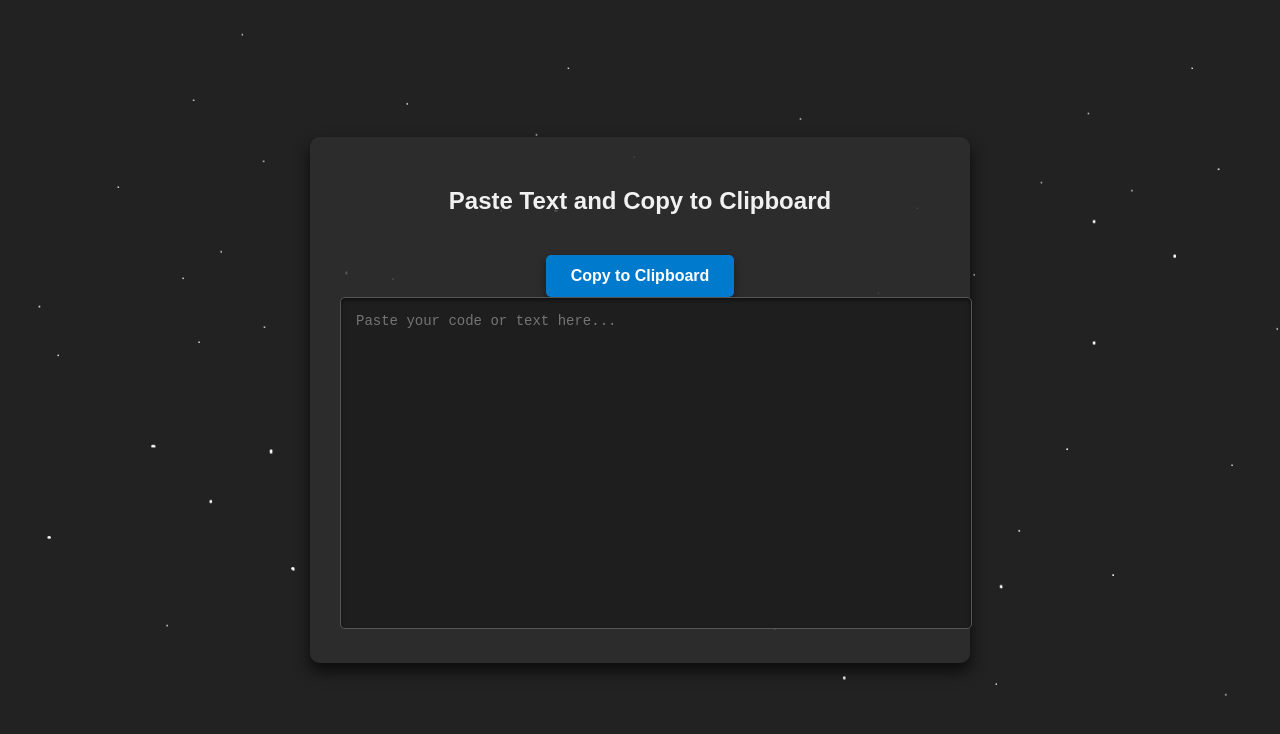
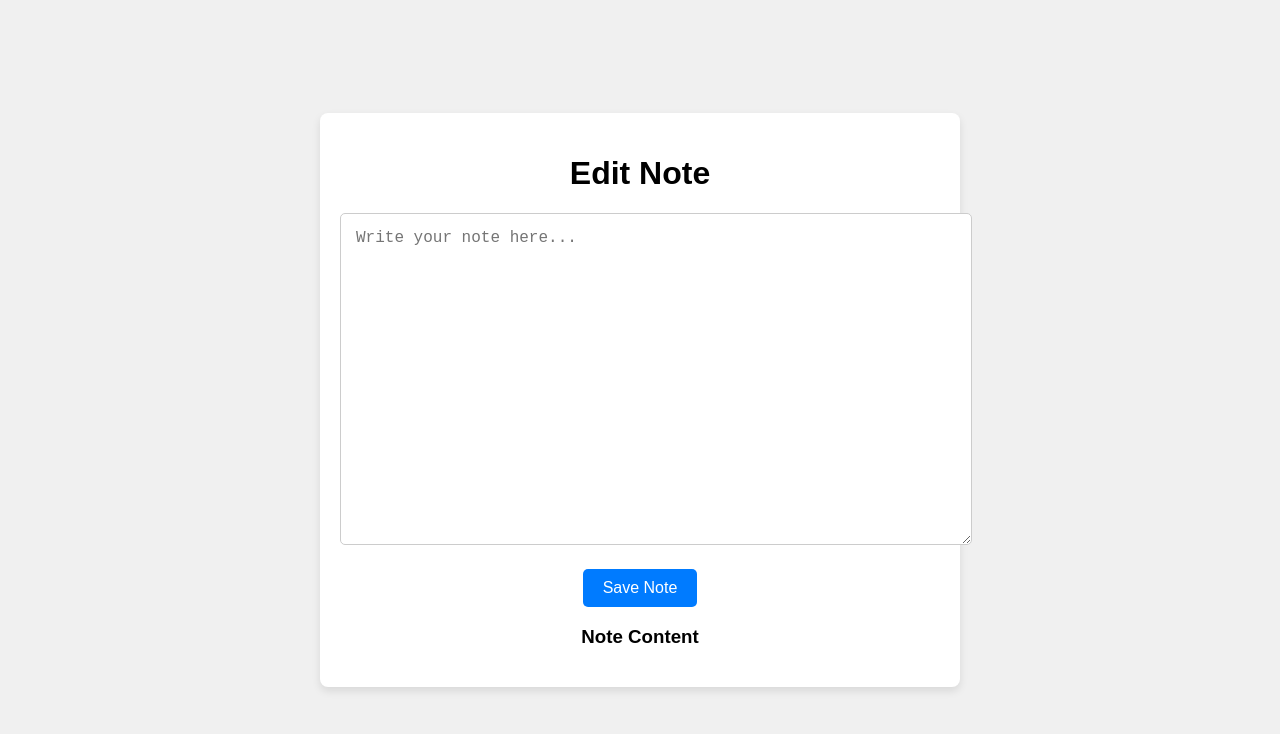
Before and after one commit to Ruben-Popovici/Rovan, a plain HTML site: page index.html in a window 1280 px wide. Drawn offline with Linux system fonts and the light colour scheme; no server answers.

Commit message:
Update index.html

```diff
--- a/index.html
+++ b/index.html
@@ -3,103 +3,101 @@
 <head>
   <meta charset="UTF-8">
   <meta name="viewport" content="width=device-width, initial-scale=1.0">
-  <title>Paste Text and Copy to Clipboard (Custom Background)</title>
+  <title>Edit Note</title>
   <style>
-    /* Base styles for body with custom background */
     body {
       font-family: Arial, sans-serif;
       display: flex;
+      justify-content: center;
       align-items: center;
-      justify-content: center;
-      min-height: 100vh;
+      height: 100vh;
       margin: 0;
-      background: url('Sin título.png') no-repeat center center fixed; /* Use the uploaded image as background */
-      background-size: cover; /* Cover the entire page */
-      color: #f1f1f1;
-      overflow: hidden;
+      background: #f0f0f0;
     }
 
-    /* Container styles */
     .container {
-      position: relative;
-      width: 90%;
+      width: 80%;
       max-width: 600px;
-      background-color: rgba(46, 46, 46, 0.85); /* Semi-transparent background for readability */
-      padding: 30px;
-      border-radius: 10px;
-      box-shadow: 0 8px 16px rgba(0, 0, 0, 0.7);
+      padding: 20px;
+      background-color: #fff;
+      border-radius: 8px;
+      box-shadow: 0 4px 8px rgba(0, 0, 0, 0.1);
       text-align: center;
-      z-index: 1; /* Ensure container is above background */
     }
 
-    /* Heading styles */
-    h2 {
-      font-size: 24px;
-      margin-bottom: 20px;
-      color: #f1f1f1;
-    }
-
-    /* Textarea styles for code-like appearance */
     textarea {
       width: 100%;
       height: 300px;
       font-family: monospace;
-      font-size: 14px;
-      color: #d4d4d4;
-      white-space: pre;
-      background-color: #1e1e1e;
-      border: 1px solid #555;
+      font-size: 16px;
+      padding: 15px;
+      border: 1px solid #ccc;
       border-radius: 5px;
-      padding: 15px;
-      resize: none;
-      box-shadow: inset 0 2px 4px rgba(0, 0, 0, 0.5);
-      outline: none;
-      transition: border 0.3s ease;
-    }
-    textarea:focus {
-      border-color: #007acc;
+      margin-bottom: 20px;
     }
 
-    /* Button styles for dark mode */
     button {
-      margin-top: 20px;
-      padding: 12px 25px;
+      padding: 10px 20px;
       font-size: 16px;
-      font-weight: bold;
+      cursor: pointer;
+      background-color: #007bff;
       color: white;
-      background-color: #007acc;
       border: none;
       border-radius: 5px;
-      cursor: pointer;
-      box-shadow: 0 4px 8px rgba(0, 0, 0, 0.4);
-      transition: background-color 0.3s ease, box-shadow 0.3s ease;
+      transition: background-color 0.3s ease;
     }
+
     button:hover {
-      background-color: #005f99;
-      box-shadow: 0 6px 12px rgba(0, 0, 0, 0.4);
+      background-color: #0056b3;
     }
   </style>
 </head>
 <body>
 
 <div class="container">
-  <h2>Paste Text and Copy to Clipboard</h2>
+  <h1>Edit Note</h1>
 
-  <!-- Button to copy content to clipboard -->
-  <button onclick="copyToClipboard()">Copy to Clipboard</button>
+  <!-- Textarea to display and edit the content of 'note.txt' -->
+  <textarea id="noteContent" placeholder="Write your note here..."></textarea>
 
-  <!-- Textarea to paste text content -->
-  <textarea id="textContent" placeholder="Paste your code or text here..."></textarea>
+  <!-- Button to save the content to 'note.txt' -->
+  <button onclick="saveNote()">Save Note</button>
+
+  <h3>Note Content</h3>
+  <pre id="noteDisplay"></pre> <!-- Display the content below the textarea -->
 </div>
 
 <script>
-  // Function to copy content of textarea to clipboard
-  function copyToClipboard() {
-    const textArea = document.getElementById("textContent");
-    textArea.select();
-    textArea.setSelectionRange(0, 99999); // For mobile devices
-    document.execCommand("copy");
-    alert("Text copied to clipboard!");
+  // Function to fetch and display the content from 'note.txt' when the page loads
+  window.onload = function() {
+    fetch('/get-note')
+      .then(response => response.json())
+      .then(data => {
+        const noteContent = data.text;
+        document.getElementById('noteContent').value = noteContent;  // Set the textarea content
+        document.getElementById('noteDisplay').textContent = noteContent; // Display it below the textarea
+      })
+      .catch(error => console.error('Error fetching note:', error));
+  };
+
+  // Function to save the content of the textarea to 'note.txt'
+  function saveNote() {
+    const noteContent = document.getElementById('noteContent').value;
+
+    // Send the new note content to the server to update 'note.txt'
+    fetch('/save-note', {
+      method: 'POST',
+      headers: {
+        'Content-Type': 'application/json'
+      },
+      body: JSON.stringify({ text: noteContent })
+    })
+    .then(response => response.text())
+    .then(data => {
+      alert(data);  // Alert the user that the note was saved
+      document.getElementById('noteDisplay').textContent = noteContent;  // Display it below the textarea
+    })
+    .catch(error => console.error('Error saving note:', error));
   }
 </script>
 
```
